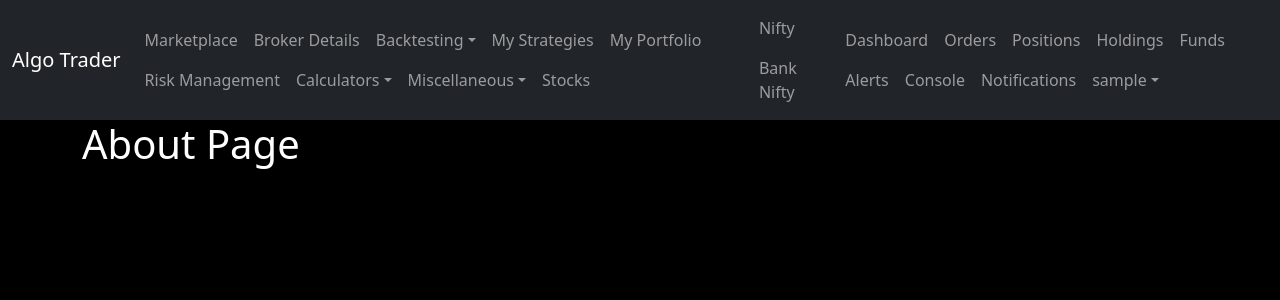
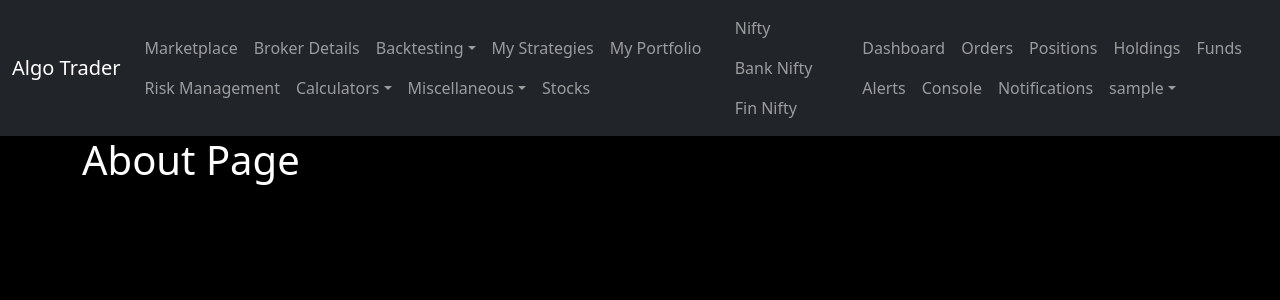
Before and after one commit to amoghkini/Algo-Trading-Framework, a Flask app: page /about in a window 1280 px wide. Shown: the top 300 px of the page. Run offline with Flask 2, Linux system fonts and the light colour scheme; the visitor is signed in with stand-in values (Sample User, id 1); parts of the project's set-up code (start-up, migrations or seed data) failed here and were passed over.

Commit message:
Added placeholder to display the fin nifty cmp on navbar

```diff
--- a/src/templates/navbar.html
+++ b/src/templates/navbar.html
@@ -64,6 +64,9 @@
                 <li class="nav-item">
                     <a href="#" class="nav-link">Bank Nifty</a>
                 </li>
+                <li class="nav-item">
+                    <a href="#" class="nav-link">Fin Nifty</a>
+                </li>
             </ul>
             {% endif %}
             {% if session['user'] %}
```
